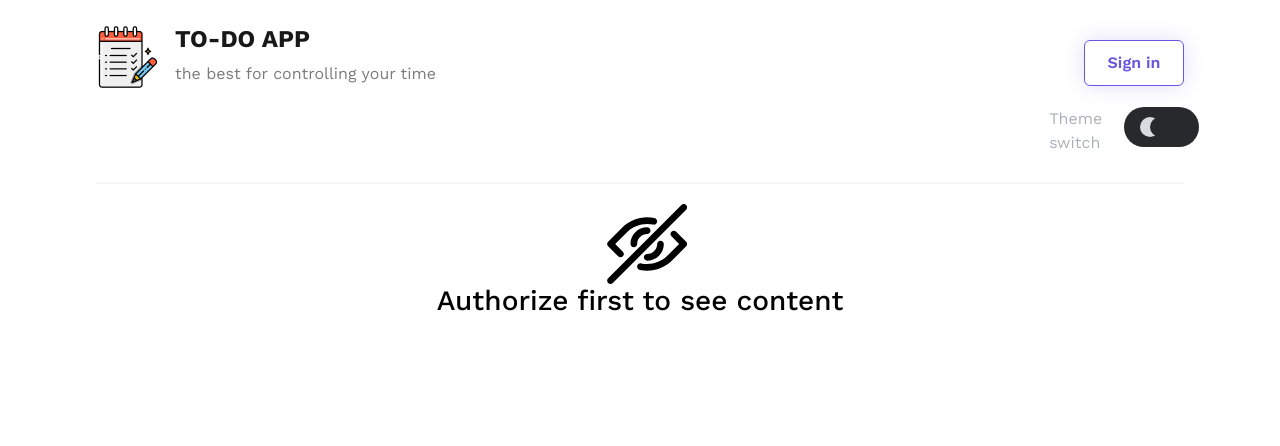
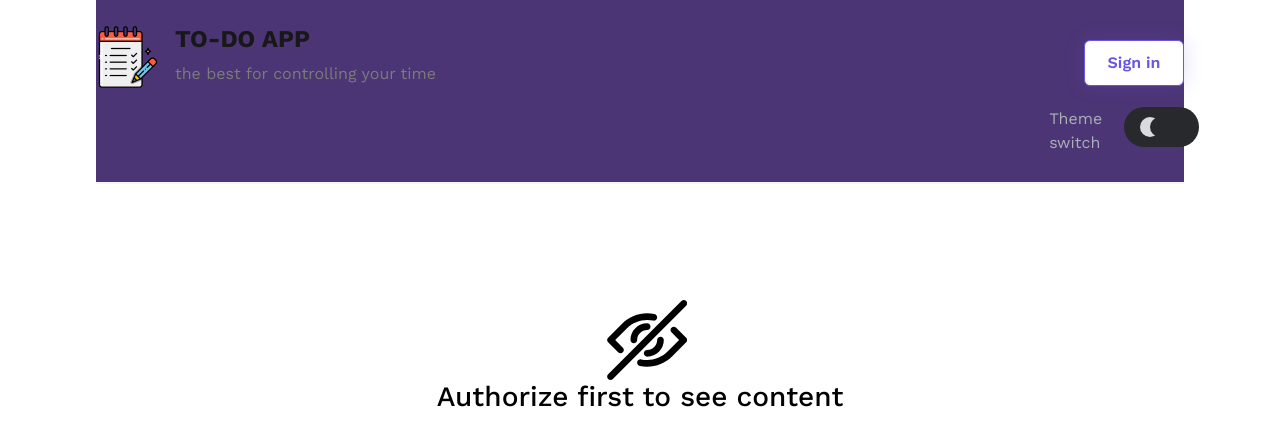
Before and after one commit to RemiixSp/todo-list, a React (Create React App) app: page /not-logged in a window 1280 px wide. Shown: the top 446 px of the page. Built offline with nearby package versions, Linux system fonts and the light colour scheme.

Commit message:
style: :lipstick: adding fixed header

```diff
--- a/src/ui/components/header/header.module.scss
+++ b/src/ui/components/header/header.module.scss
@@ -1,6 +1,12 @@
+@use '../../style/variables';
+
 .header {
-  //everything breaks when trying position fixed/absolute(
-  // position: fixed;
+  position: fixed;
+  z-index: 1;
+  width: 85%;
+  top: 0;
+  background-color: variables.$firstBlackTheme;
+
   border-bottom: 2px solid #f6f6f6;
   padding: 25px 0;
   .container {
--- a/src/ui/pages/authorization/authorization.module.scss
+++ b/src/ui/pages/authorization/authorization.module.scss
@@ -5,7 +5,6 @@
   margin: 0 auto;
 
   .authorizationContainer {
-    margin-top: -100px;
     .authBlock {
       height: 150px;
 
--- a/src/ui/pages/home/home.module.scss
+++ b/src/ui/pages/home/home.module.scss
@@ -8,7 +8,7 @@
     .home {
       display: flex;
       justify-content: space-between;
-      margin-top: 5px;
+      padding-top: 200px;
       @media (max-width: 1300px) {
         flex-direction: column;
       }
--- a/src/ui/pages/notSignUp/notLog.module.scss
+++ b/src/ui/pages/notSignUp/notLog.module.scss
@@ -5,7 +5,8 @@
   margin: 0 auto;
 
   .notAuthorized {
-    margin: 20px auto;
+    margin: 0 auto;
+    padding-top: 300px;
 
     .hiddenContent {
       margin: 0 47%;
```
